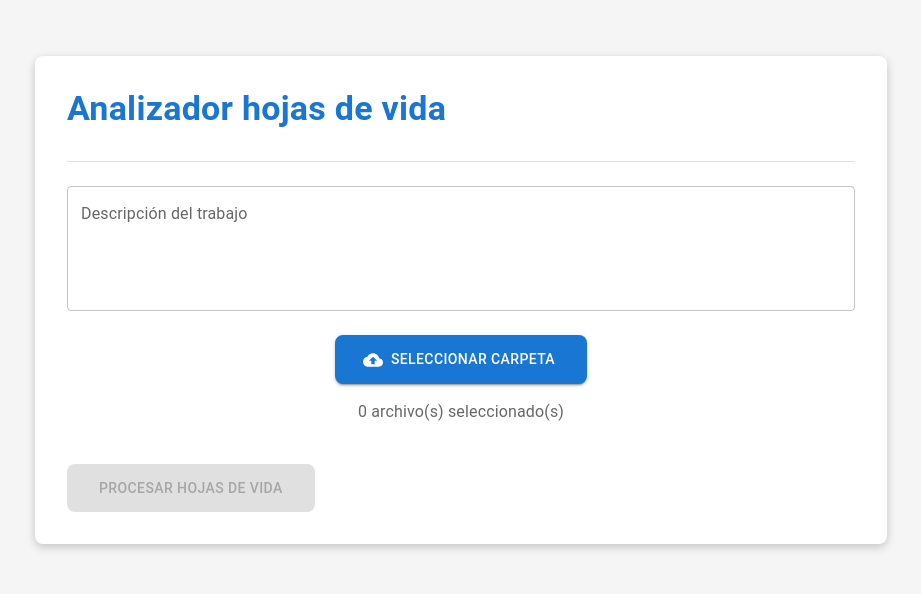
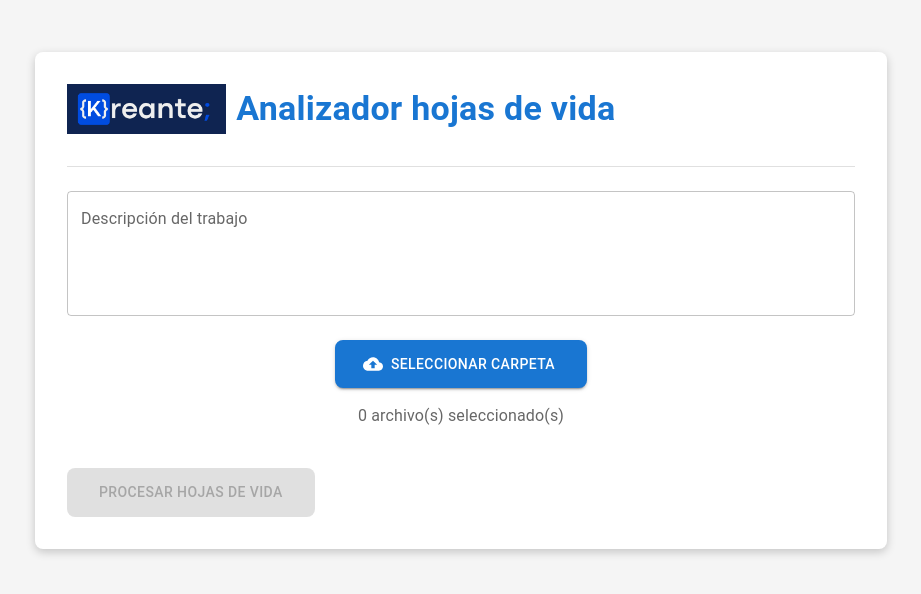
Before and after one commit to joanncas/Transformacion-digital-workshop-5, a React (Create React App) app in the folder reclutamiento-frontend/: page / in a window 1280 px wide. Shown: the part 116-710 px from the top of the page, without its empty margins (179-1100 px from the left). Built offline with nearby package versions, Linux system fonts and the light colour scheme.

Commit message:
add logo

```diff
--- a/reclutamiento-frontend/src/App.js
+++ b/reclutamiento-frontend/src/App.js
@@ -19,6 +19,7 @@ import {
 } from '@mui/material';
 import { CloudUpload } from '@mui/icons-material';
 import { styled } from '@mui/material/styles';
+import logo from './kreante.jpg'; // Adjust the path as necessary
 
 // Create a custom theme with blue and white colors
 const theme = createTheme({
@@ -185,6 +186,7 @@ function App() {
       <Container maxWidth="md">
         <StyledPaper elevation={3}>
           <Box sx={{ display: 'flex', alignItems: 'center', mb: 4 }}>
+            <img src={logo} alt="Company Logo" style={{ height: '50px', marginRight: '10px' }} />
             <Typography variant="h4" component="h1" sx={{ flexGrow: 1, color: 'primary.main', fontWeight: 'bold' }}>
               Analizador hojas de vida
             </Typography>
```
